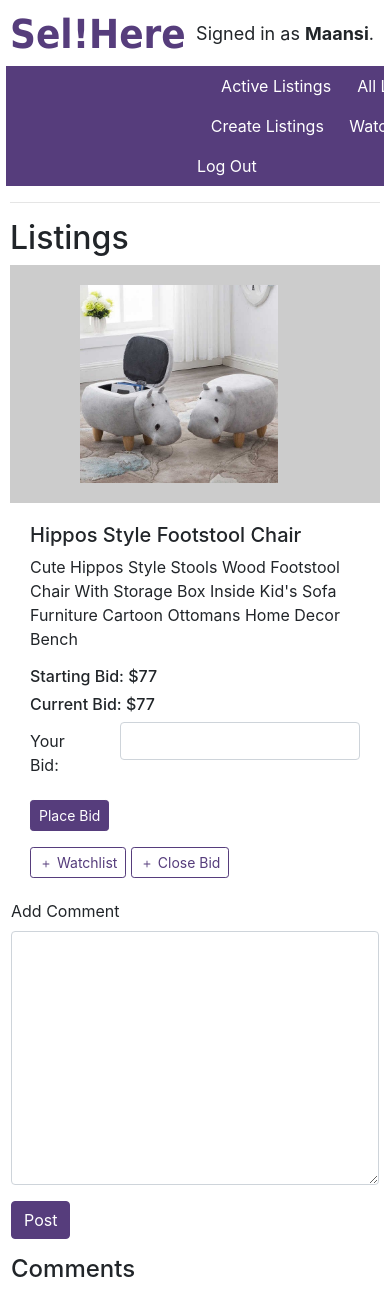
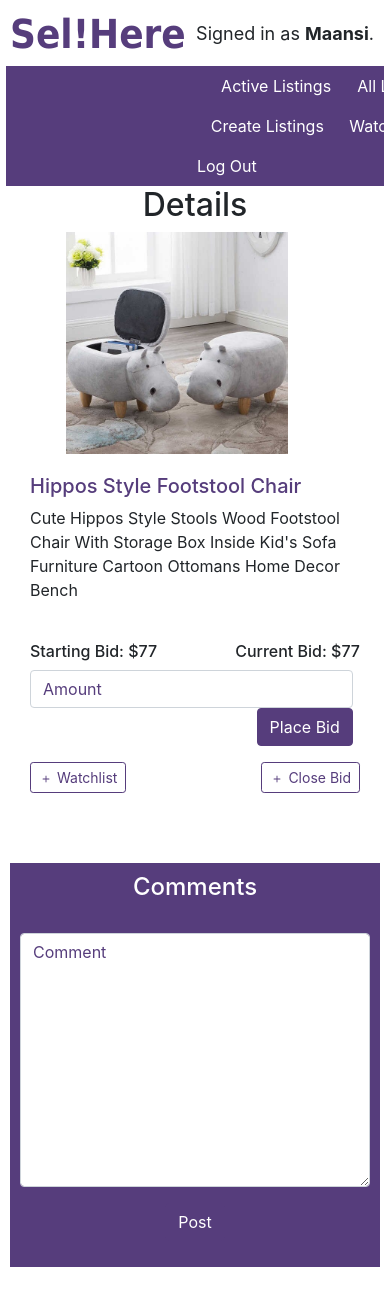
Before and after one commit to Maan17/auction, a Django app: page /details/1 in a window 390 px wide; the page is wider, and only the part inside the window is pictured. After the commit the page ends 1267 px from the top of that part, so only its background shows below. Run offline with Django 3.2, Linux system fonts and the light colour scheme; a user stored in the database is signed in; data comes from the database, SQL or seed files in the repository; both versions use the stored data as it was after the commit; some libraries are stand-ins or nearby versions.

Commit message:
Frontend Improved,Bug Fixed

```diff
--- a/auctions/models.py
+++ b/auctions/models.py
@@ -21,9 +21,9 @@ class listing(models.Model):
     title=models.CharField(max_length=50)
     desc=models.TextField()
     active=models.BooleanField(default="True")
-    winner=models.CharField(max_length=64,default="", null=True)
+    winner=models.CharField(max_length=64,default="", null=True,blank=True)
     initial_amt=models.IntegerField()
-    image=models.ImageField(upload_to='product')
+    image=models.ImageField(upload_to='product',null=True,blank=True)
     category=models.CharField(max_length = 20, choices =CHOICES)
     published_date = models.DateTimeField(default=timezone.now)
 
--- a/auctions/templates/auctions/add_comment.html
+++ b/auctions/templates/auctions/add_comment.html
@@ -12,6 +12,7 @@
                 <a href="{% url 'details' info.id %}"><h5>{{ info.title }}</h5></a>
                 <p>{{ info.desc }}</p>
                 <h6>Price: ${{ info.initial_amt }}</h6>
+            </td>
         </tr>
         {% endfor %}
     </table>
--- a/auctions/templates/auctions/all_listings.html
+++ b/auctions/templates/auctions/all_listings.html
@@ -1,12 +1,14 @@
 {% extends "auctions/layout.html" %}
 
 {% block body %}
-    <h2>All Listings</h2>
+    <h2 style="text-align:center">All Listings</h2>
     <table>
         {% for all in product %}
         <tr>
             <td id="img-col">
-                <a href="{% url 'details' all.id %}"><img src="{{ all.image.url }}"></a>
+                {% if all.image %}
+                    <a href="{% url 'details' all.id %}"><img src="{{ all.image.url }}"></a>
+                {% endif %}
             </td>
             <td id="right-col">
                 <a href="{% url 'details' all.id %}"><h5>{{ all.title }}</h5></a>
--- a/auctions/templates/auctions/category_page.html
+++ b/auctions/templates/auctions/category_page.html
@@ -1,12 +1,14 @@
 {% extends "auctions/layout.html" %}
 
 {% block body %}
-    <h2>Active Listings</h2>
+    <h2 style="text-align:center">Active Listings</h2>
     <table>
         {% for info in infos %}
         <tr>
             <td id="img-col">
-                <a href="{% url 'details' info.id %}"><img src="{{ info.image.url }}"></a>
+                {% if info.image %}
+                    <a href="{% url 'details' info.id %}"><img src="{{ info.image.url }}"></a>
+                {% endif %}
             </td>
             <td id="right-col">
                 <a href="{% url 'details' info.id %}"><h5>{{ info.title }}</h5></a>
--- a/auctions/templates/auctions/details.html
+++ b/auctions/templates/auctions/details.html
@@ -1,17 +1,21 @@
 {% extends "auctions/layout.html" %}
 
 {% block body %}
-    <h2>Listings</h2>
+    <h2 style="text-align:center">Details</h2>
+
     <table>
         <tr >
             <td id="detail-img">
+                {% if info.image %}
                     <img src="{{ info.image.url }}">
+                {% endif %}
             </td>
+
             <td id="detail-desc">
-                <h5>{{ info.title }}</h5>
-                <p>{{ info.desc }}</p>
-                <h6>Starting Bid: ${{ info.initial_amt }}</h6>
-                <h6>Current Bid: ${{ current }}</h6>
+                <h5 style="color:#563d7c">{{ info.title }}</h5>
+                <p>{{ info.desc }}</p><br>
+                <h6 style="width:50%;Text-align:left;float:left;">Starting Bid: ${{ info.initial_amt }}</h6>
+                <h6 style="width:50%;Text-align:right;float:right;">Current Bid: ${{ current }}</h6><br>
                 {% if user.is_authenticated %}
                     {% if win %}
                         <div class="alert alert-success" role="alert">
@@ -19,21 +23,36 @@
                             <p>Congratulations on your win</p>
                         </div>
                         {% elif active %}
-                        <form action="{% url 'bid' info.id %}" enctype="multipart/form-data" method="POST">
+                            {% if messages %}
+                            <ul class="messages alert alert-danger" role="alert">
+                                {% for message in messages %}
+                                    <li{% if message.tags %} class="{{ message.tags }}" {% endif %}>{{ message }}</li>
+                                {% endfor %}
+                            </ul>
+                            {% endif %}
+                        <form action="{% url 'bid' info.id %}" enctype="multipart/form-data" method="POST" class="form-inline">
                             {% for field in amt %}{% load widget_tweaks %}{% csrf_token %}
-                                <div class="form-group row">
-                                    <label class="col-3 col-form-label" name="compare" for="{{ field.id_for_label }}">Your Bid: </label>
-                                    <div class="col-9">
-                                        {{ field |add_class:"form-control"}}
+                                <div class="form-group row" style="margin-right:-38%">
+                                    <div class="col-9" >
+                                        {% render_field field class="form-control"  placeholder=field.label  %}
+                                        <button type="submit" class="btn btn-primary " style="float:right;">Place Bid</button>
                                     </div>
                                 </div>
                             {% endfor %}
-                                <div class="form-group row">
-                                    <div class="col-sm-10">
-                                        <button type="submit" class="btn btn-primary btn-sm">Place Bid</button>
+                        </form>
+                        {% if owner %}
+                            <a href="{% url 'close_bid' info.id %}" role="button" class="btn btn-outline-primary btn-sm" style="margin-left:22%;float:right">
+                                <svg width="1em" height="1em" viewBox="0 0 16 16" class="bi bi-plus" fill="currentColor" xmlns="http://www.w3.org/2000/svg">
+                                    <path fill-rule="evenodd" d="M8 4a.5.5 0 0 1 .5.5v3h3a.5.5 0 0 1 0 1h-3v3a.5.5 0 0 1-1 0v-3h-3a.5.5 0 0 1 0-1h3v-3A.5.5 0 0 1 8 4z"></path>
+                                </svg>
+                                Close Bid
+                            </a>
+                        {% endif %}
+                    {% else %}
+                        <div class="alert alert-info" role="alert">
+                            <h4 class="alert-heading">Bid Closed</h4>
                         </div>
-                                </div>
-                        </form>
+                    {% endif %}
                     {% if del %}
                     <a href="{% url 'watchlist_del' info.id %}" role="button" class="btn btn-outline-primary btn-sm">
                         <svg width="1em" height="1em" viewBox="0 0 16 16" class="bi bi-plus" fill="currentColor" xmlns="http://www.w3.org/2000/svg">
@@ -42,49 +61,33 @@
                         Remove from Watchlist
                     </a>
                     {% else %}
-                            <a href="{% url 'watchlist_add' info.id %}" role="button" class="btn btn-outline-primary btn-sm">
+                        <a href="{% url 'watchlist_add' info.id %}" role="button" class="btn btn-outline-primary btn-sm" >
                             <svg width="1em" height="1em" viewBox="0 0 16 16" class="bi bi-plus" fill="currentColor" xmlns="http://www.w3.org/2000/svg">
                                 <path fill-rule="evenodd" d="M8 4a.5.5 0 0 1 .5.5v3h3a.5.5 0 0 1 0 1h-3v3a.5.5 0 0 1-1 0v-3h-3a.5.5 0 0 1 0-1h3v-3A.5.5 0 0 1 8 4z"></path>
                             </svg>
                             Watchlist
                         </a>
                     {% endif %}
-                        {% if owner %}
-                            <a href="{% url 'close_bid' info.id %}" role="button" class="btn btn-outline-primary btn-sm">
-                                <svg width="1em" height="1em" viewBox="0 0 16 16" class="bi bi-plus" fill="currentColor" xmlns="http://www.w3.org/2000/svg">
-                                    <path fill-rule="evenodd" d="M8 4a.5.5 0 0 1 .5.5v3h3a.5.5 0 0 1 0 1h-3v3a.5.5 0 0 1-1 0v-3h-3a.5.5 0 0 1 0-1h3v-3A.5.5 0 0 1 8 4z"></path>
-                                </svg>
-                                Close Bid
-                            </a>
-                        {% endif %}
-                    {% else %}
-                        <div class="alert alert-success" role="alert">
-                            <h4 class="alert-heading">Bid Closed</h4>
-                        </div>
-                    {% endif %}
-
             </td>
         </tr>
-        <tr>
-            <td>
+    </table>
+    <footer>
+        <h4>Comments</h4>
+        {% for comm in comm %}
+           <span style="float:left;color:rgba(255, 255, 255, 0.774)"> <h6>{{ comm.user }} : {{ comm.comment }}</h6></span><br><br>
+        {% endfor %}<br>
+        {% if comment %}
         <form action="{% url 'add_comment' info.id %}" enctype="multipart/form-data" method="POST">
             {% for comment in comment %}{% load widget_tweaks %}
-                                <div class="form-group">
-                                    <label for="{{ comment.id_for_label }}">Add Comment</label>{% csrf_token %}
-                                    {{ comment | add_class:"form-control"}}
+                <div class="form-group">{% csrf_token %}
+                    {% render_field comment class="form-control"  placeholder=comment.label  %}
                 </div>
             {% endfor %}
                 <div class="form-group">
                     <button type="submit" class="btn btn-primary">Post</button>
                 </div>
         </form>
-                <h4>Comments</h4>
-                {% for comm in comm %}
-                    <h5>{{ comm.user }}</h5>
-                    <h6>{{ comm.comment }}</h6>
-                {% endfor %}
+        {% endif     %}
         {% endif %}
-            </td>
-        </tr>
-    </table>
+    </footer>
 {% endblock %}
--- a/auctions/templates/auctions/index.html
+++ b/auctions/templates/auctions/index.html
@@ -6,7 +6,9 @@
         {% for info in infos %}
         <tr>
             <td id="img-col">
+                {% if info.image %}
                 <a href="{% url 'details' info.id %}"><img src="{{ info.image.url }}"></a>
+                {% endif %}
             </td>
             <td id="right-col">
                 <a href="{% url 'details' info.id %}"><h5>{{ info.title }}</h5></a>
--- a/auctions/templates/auctions/layout.html
+++ b/auctions/templates/auctions/layout.html
@@ -6,7 +6,7 @@
         <title>{% block title %}SellHere{% endblock %}</title>
         <link rel="stylesheet" href="https://stackpath.bootstrapcdn.com/bootstrap/4.4.1/css/bootstrap.min.css" integrity="sha384-Vkoo8x4CGsO3+Hhxv8T/Q5PaXtkKtu6ug5TOeNV6gBiFeWPGFN9MuhOf23Q9Ifjh" crossorigin="anonymous">
         <link href="{% static 'auctions/styles.css' %}" rel="stylesheet">
-        <meta name="viewport" content="width=device-width, initial-scale=1.0">
+        <meta content="width=device-width, initial-scale=1" name="viewport" />
 
     </head>
     <body>
@@ -47,7 +47,6 @@
                 </li>
             {% endif %}
         </ul>
-        <hr>
         {% block body %}
         {% endblock %}
     </body>
--- a/auctions/templates/auctions/login.html
+++ b/auctions/templates/auctions/login.html
@@ -1,8 +1,8 @@
 {% extends "auctions/layout.html" %}
 
 {% block body %}
-
-    <h2>Login</h2>
+    <div class="container">
+    <h2 style="text-align:center">Login</h2>
 
     {% if message %}
         <div>{{ message }}</div>
@@ -20,5 +20,5 @@
     </form>
 
     Don't have an account? <a href="{% url 'register' %}">Register here.</a>
-
+</div>
 {% endblock %}
--- a/auctions/templates/auctions/register.html
+++ b/auctions/templates/auctions/register.html
@@ -1,8 +1,8 @@
 {% extends "auctions/layout.html" %}
 
 {% block body %}
-
-    <h2>Register</h2>
+<div class="container">
+    <h2 style="text-align:center" >Register</h2>
 
     {% if message %}
         <div>{{ message }}</div>
@@ -27,4 +27,5 @@
 
     Already have an account? <a href="{% url 'login' %}">Log In here.</a>
 
+</div>
 {% endblock %}
--- a/auctions/urls.py
+++ b/auctions/urls.py
@@ -17,5 +17,5 @@ urlpatterns = [
     path("all_listings",views.all_listings,name="all_listings"),
     path("add_comment/<int:product_id>",views.add_comment,name="add_comment"),
     path("categories",views.categories,name="categories"),
-    path("category_page/<int:category_id>",views.category_page,name="category_page"),
+    path("category_page/<str:category>",views.category_page,name="category_page"),
 ]
--- a/auctions/views.py
+++ b/auctions/views.py
@@ -3,7 +3,7 @@ from django.db import IntegrityError
 from django.http import HttpResponse, HttpResponseRedirect, HttpResponseNotFound
 from django.shortcuts import render,get_object_or_404,redirect
 from django.urls import reverse
-from .models import listing,Watchlist,Bid,User,Comment
+from .models import listing,Watchlist,Bid,User,Comment,CHOICES
 from .forms import listingForm,BidForm,CommentForm
 from django.contrib import messages
 
@@ -23,15 +23,17 @@ def create(request):
        return render(request, 'auctions/create.html', {'form': form})
 
 def all_listings(request):
-    product=listing.objects.all()
+    product=listing.objects.all().order_by('-published_date')
     return  render(request,'auctions/all_listings.html',{'product':product})
 
 def categories(request):
-    infos=listing.objects.filter(active=True)
-    return  render(request,'auctions/categories.html',{'infos':infos})
+    category=CHOICES
+    return  render(request,'auctions/categories.html',{
+        'category':category,
+        })
 
-def category_page(request,category_id):
-    infos=listing.objects.filter(category=category_id)
+def category_page(request,category):
+    infos=listing.objects.filter(category=category,active=True)
     return  render(request,'auctions/category_page.html',{'infos':infos})
 
 def details(request,product_id):
@@ -93,7 +95,9 @@ def bid(request,product_id):
                 response=res.amount
                 if current_price>response:
                     res.delete()
-                    return HttpResponseNotFound('<h1>Place greater bid</h1>')
+                    less_bid=True
+                    messages.error(request, 'Your Bid should be greater than current bid.')
+                    return details(request, product_id)
         else:
             bidform=BidForm(instance=bidi)
             return details(request, product_id)
@@ -125,13 +129,13 @@ def watchlist_add(request, product_id):
     user_list, created = Watchlist.objects.get_or_create(user=request.user)
     user_list.item.add(item_to_save)
     #messages.add_message(request, messages.SUCCESS, "Successfully added to your watchlist")
-    return HttpResponseRedirect(reverse("index"))
+    return HttpResponseRedirect(reverse("watchlist"))
 
 def watchlist_del(request,product_id):
     item_to_del=get_object_or_404(listing, pk=product_id)
     user_list= Watchlist.objects.get(user=request.user)
     user_list.item.remove(item_to_del)
-    return HttpResponseRedirect(reverse("index"))
+    return HttpResponseRedirect(reverse("watchlist"))
 
 def close_bid(request,product_id):
     item_to_close=get_object_or_404(listing, pk=product_id)
--- a/static/auctions/styles.css
+++ b/static/auctions/styles.css
@@ -78,20 +78,84 @@ a:hover{
 
 #detail-img {
     float: left;
-    width: 30%;
-    background: #ccc;
+    width: 50%;
     padding: 20px;
+    display:table;
 }
 
 #detail-desc {
     float: left;
     padding: 20px;
-    width: 70%;
+    width: 50%;
 }
 
-@media screen and (max-width: 1000px) {
+.form-inline{
+    display:contents;
+}
+
+footer {
+    background-color:  #563d7c;
+    padding: 10px;
+    text-align: center;
+    color: white;
+    margin-top: 50px;
+  }
+
+.form-control:focus {
+    border-color: #563d7c !important;
+    box-shadow: 0 0 0 0.2rem #c8bdd8 !important;
+}
+
+.form-control::-webkit-input-placeholder { color:  #563d7c; }
+
+#link:link, #link:visited {
+    background-color: #563d7c;
+    color: white;
+    padding: 14px 25px;
+    border-radius: 20px;
+    text-align: center;
+    text-decoration: none;
+    display: inline-block;
+    margin:25px;
+  }
+
+#link:hover, #link:active {
+    background-color: #ac92d3;
+  }
+
+  .col-md-3 {
+    display: inline-block;
+    margin-left: -4px;
+}
+
+.col-md-3 {
+    width: 100%;
+    height: auto;
+}
+
+
+body .no-padding {
+    padding-left: 0;
+    padding-right: 0;
+}
+
+div.card-body{
+    margin-left: 20%;
+}
+
+div.card{
+    border:none;
+}
+@media screen and (max-width: 600px) {
     #detail-img, #detail-desc {
       width: 100%;
       height: auto;
     }
 }
+
+@media (min-width: 576px){
+.form-inline .form-group {
+    margin-top: 5%;
+    margin-bottom: 5%;
+}
+}
```
Also changed, not shown: auctions/templates/auctions/categories.html (+22 -10 lines), auctions/templates/auctions/create.html (+8 -7 lines), auctions/templates/auctions/watchlist.html (+5 -3 lines), auctions/migrations/0002_auto_20200924_2314.py (added), db.sqlite3, media/product/fashion.png (added), media/product/sample-image.jpg (added). Lines whose indentation alone changed are shown as unchanged.
